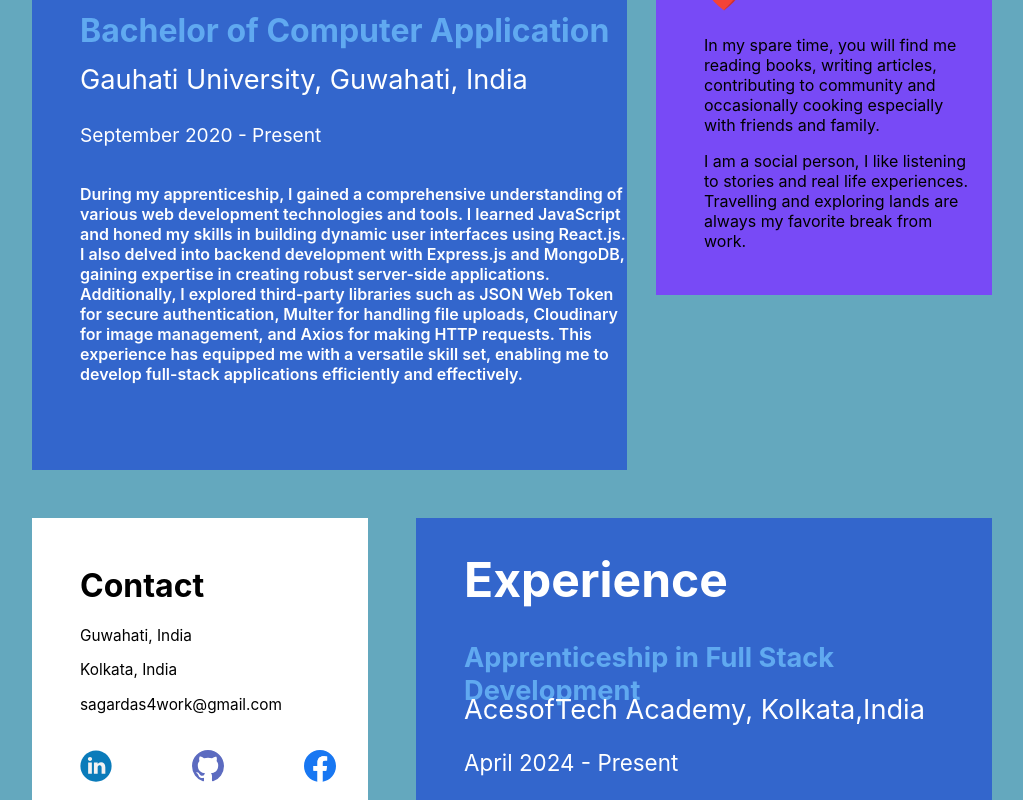
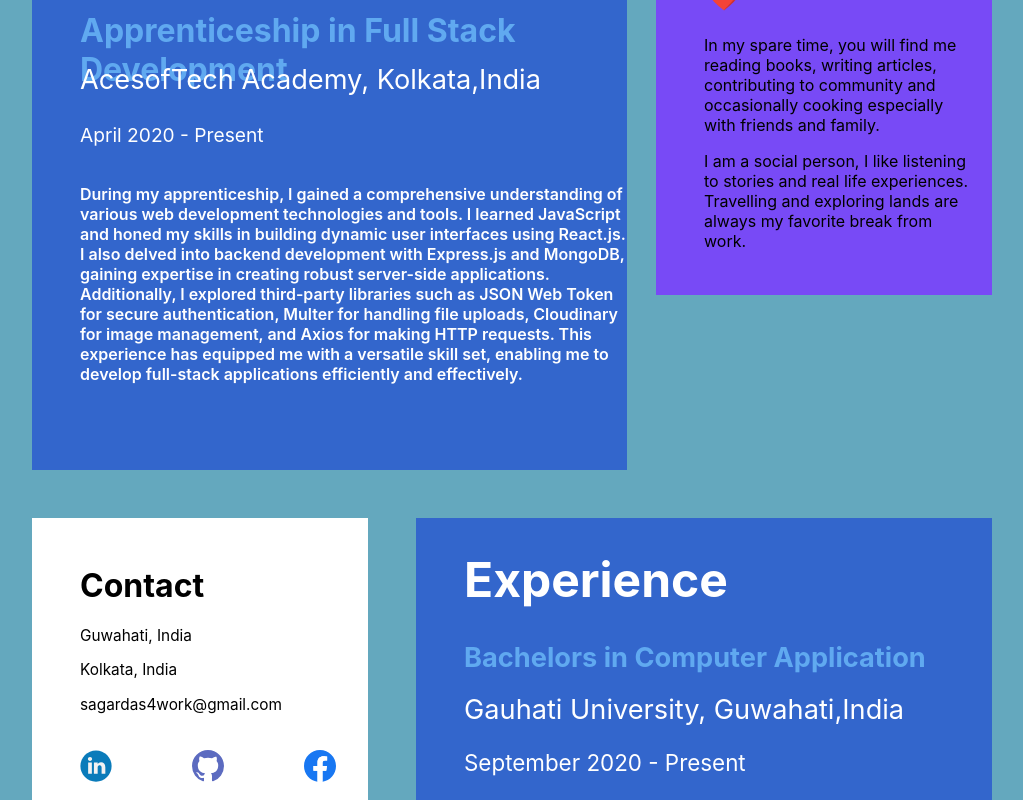
Before and after one commit to sagardas424/myportfolio, a React (Create React App) app: page / in a window 1280 px wide. Shown: the part 1460-2260 px from the top of the page, without its empty margins (128-1151 px from the left). Built offline with nearby package versions, Linux system fonts and the light colour scheme.

Commit message:
Update Home.jsx

```diff
--- a/src/Home.jsx
+++ b/src/Home.jsx
@@ -58,9 +58,9 @@ export default function Home() {
             <div className="education">
               <h1>Education</h1>
               <div className="bca-container">
-                <h3>Bachelor of Computer Application</h3>
-                <h4>Gauhati University, Guwahati, India</h4>
-                <h6>September 2020 - Present</h6>
+                <h3>Apprenticeship in Full Stack Development</h3>
+                <h4>AcesofTech Academy, Kolkata,India</h4>
+                <h6>April 2020 - Present</h6>
                 <p>
                    During my apprenticeship, I gained a comprehensive
                   understanding of various web development technologies and
@@ -110,9 +110,9 @@ export default function Home() {
             <div className="experience">
               <h1>Experience</h1>
               <div className="exp-container">
-                <h3>Apprenticeship in Full Stack Development</h3>
-                <h4>AcesofTech Academy, Kolkata,India</h4>
-                <h6>April 2024 - Present</h6>
+                <h3>Bachelors in Computer Application</h3>
+                <h4>Gauhati University, Guwahati,India</h4>
+                <h6>September 2020 - Present</h6>
 
               </div>
             </div>
```
